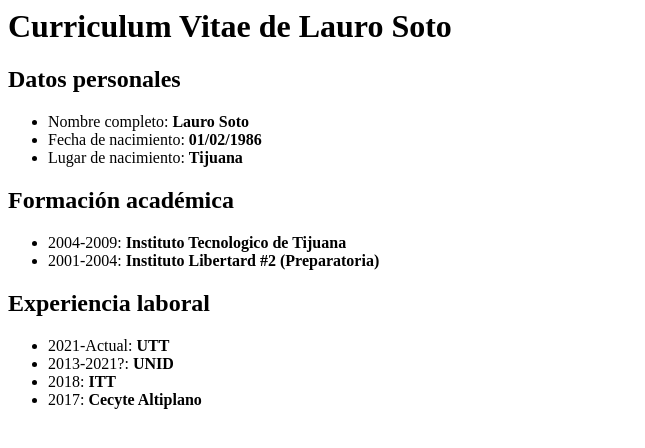
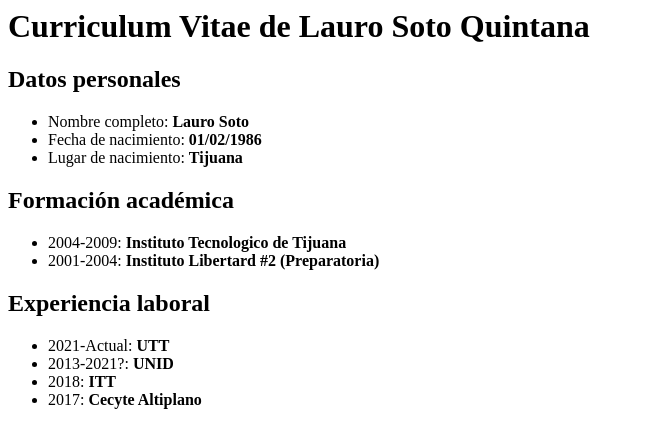
Before and after one commit to lauro86/pagina, a plain HTML site: page index.html in a window 1280 px wide. Shown: the whole page, without its empty margins (0-645 px from the left). Drawn offline with Linux system fonts and the light colour scheme.

Commit message:
Update index.html

```diff
--- a/index.html
+++ b/index.html
@@ -1,29 +1,10 @@
-<!--Curriculum Vitae de Bruce Wayne
-Datos personales
- Nombre completo: Bruce Wayne
- Fecha de nacimiento: 1/5/1939
- Lugar de nacimiento: Gotham City
-
-Formación académica
- 1956-1961: Universidad del Espantapájaros
- 1952-1956: Instituto de Dos Caras
- 1944-1952: Escuela Primaria del Joker
-
-Experiencia laboral
- 1975-1985: En el paro
- 1965-1975: Cazavillanos y demás chusma
- 1962-1965: Aprendiz de superhér11oe-->
-
-
-
-
 <html>
 <head>
 <title>Curriculum Vitae de Lauro Soto Quintana</title>
 </head>
 <body>
 
-<h1>Curriculum Vitae de Lauro Soto</h1>
+<h1>Curriculum Vitae de Lauro Soto Quintana</h1>
 
 <h2>Datos personales</h2>
 <ul>
```
